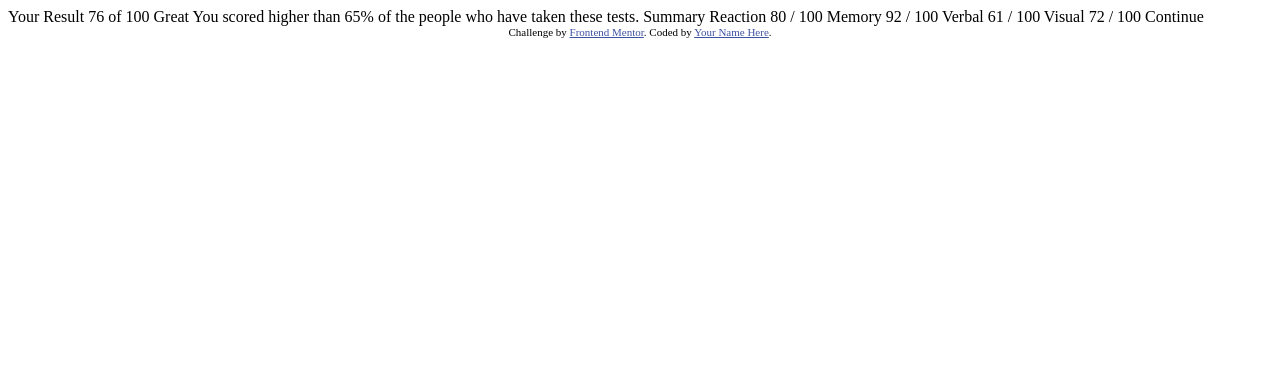
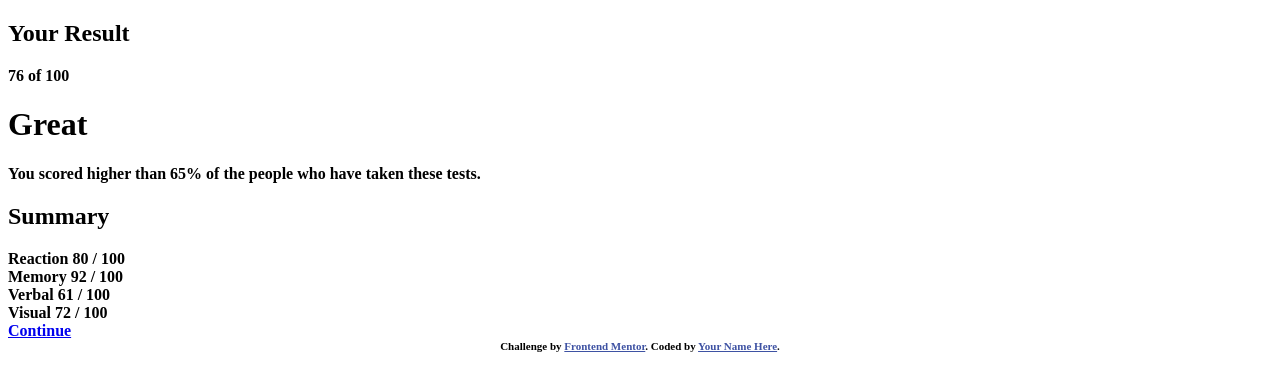
Before and after one commit to ptt08/frontend-mentor-challenges, a plain HTML site: page results-summary-component-main/index.html in a window 1280 px wide. Drawn offline with Linux system fonts and the light colour scheme.

Commit message:
Created html structure, style.css file, and setup fonts

```diff
--- a/results-summary-component-main/index.html
+++ b/results-summary-component-main/index.html
@@ -5,6 +5,7 @@
   <meta name="viewport" content="width=device-width, initial-scale=1.0"> <!-- displays site properly based on user's device -->
 
   <link rel="icon" type="image/png" sizes="32x32" href="./assets/images/favicon-32x32.png">
+  <link rel="stylesheet" href="style.css">
 
   <title>Frontend Mentor | Results summary component</title>
 
@@ -15,30 +16,36 @@
   </style>
 </head>
 <body>
-
-  Your Result
-  76
-  of 100
-
-  Great
-  You scored higher than 65% of the people who have taken these tests.
-
-  Summary
-
+  <div class="container">
+    <div class="result-card">
+      <h2>Your Result</h2>
+      <div class="result-points">
+        76 of 100
+      </div>
+      <h1>Great</h1>
+      <p>You scored higher than 65% of the people who have taken these tests.</p>
+    </div>
+    <div class="summary-card">
+      <h2>Summary</h2>
+      <div class="summary-points">
         Reaction
         80 / 100
-
+      </div>
+      <div class="summary-poits">
         Memory
         92 / 100
-
+      </div>
+      <div class="summary-points">
         Verbal
         61 / 100
-
+      </div>
+      <div class="summary-points">
         Visual
         72 / 100
-
-  Continue
-
+      </div>
+      <a class="btn-continue" href="#">Continue</a>
+    </div>
+  </div>
   <div class="attribution">
     Challenge by <a href="https://www.frontendmentor.io?ref=challenge" target="_blank">Frontend Mentor</a>.
     Coded by <a href="#">Your Name Here</a>.
--- /dev/null
+++ b/results-summary-component-main/style.css
@@ -0,0 +1,11 @@
+@font-face {
+    font-family: 'Hanken Grotesk';
+    src: url('/assets/fonts/HankenGrotesk.ttf') format('ttf');
+    font-weight: 100 900;
+    font-display: swap;
+}
+
+body {
+    font-family: 'Hanken Grotesk';
+    font-weight: 900;
+}
```
Also changed, not shown: results-summary-component-main/assets/fonts/HankenGrotesk.ttf (renamed from results-summary-component-main/assets/fonts/HankenGrotesk-VariableFont_wght.ttf). Lines whose indentation alone changed are shown as unchanged.
